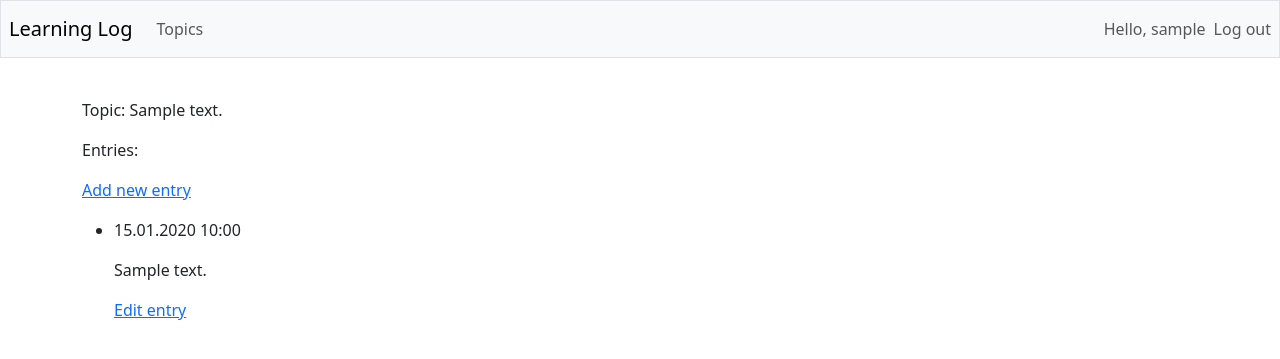
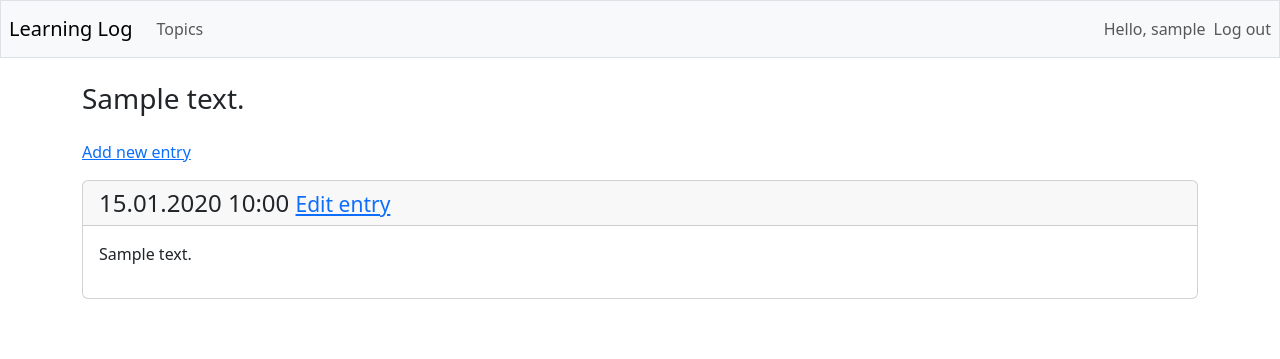
Before and after one commit to albina2604/learning-log-2023, a Django app: page /topics/1/ in a window 1280 px wide. Shown: the top 359 px of the page. Run offline with Django 4.2, Linux system fonts and the light colour scheme; a user stored in the database is signed in; tables that the repository leaves empty hold one stand-in row (values such as "Sample post"); some libraries are stand-ins or nearby versions.

Commit message:
Style topic page

```diff
--- a/learning_logs/templates/learning_logs/topic.html
+++ b/learning_logs/templates/learning_logs/topic.html
@@ -1,23 +1,30 @@
 {% extends 'learning_logs/base.html' %}
+
+{% block page_header %}
+  <h3>{{ topic }}</h3>
+{% endblock page_header %}
+
 {% block content %}
-  <p>Topic: {{ topic }}</p>
 
-  <p>Entries:</p>
   <p>
     <a href="{% url 'learning_logs:new_entry' topic.id %}">Add new entry</a>
   </p>
-  <ul>
-    {% for entry in entries %}
-    <li>
-      <p>{{ entry.date_added|date:'d.m.Y H:i' }}</p>
-      <p>{{ entry.text|linebreaks }}</p>
-      <p>
-        <a href="{% url 'learning_logs:edit_entry' entry.id %}">Edit entry</a>
-      </p>
-    </li>
-    {% empty %}
-    <li>Відсутні записи за темою.</li>
-    {% endfor %}
-  </ul>
+
+
+  {% for entry in entries %}
+  <div class="card mb-3">
+    <h4 class="card-header">
+      {{ entry.date_added|date:'d.m.Y H:i' }}
+      <small><a href="{% url 'learning_logs:edit_entry' entry.id %}">Edit entry</a></small>
+    </h4>
+    <div class="card-body">
+      {{ entry.text|linebreaks }}
+    </div>
+  </div>
+
+  {% empty %}
+  <li>Відсутні записи за темою.</li>
+  {% endfor %}
+
 
 {% endblock content %}
```
